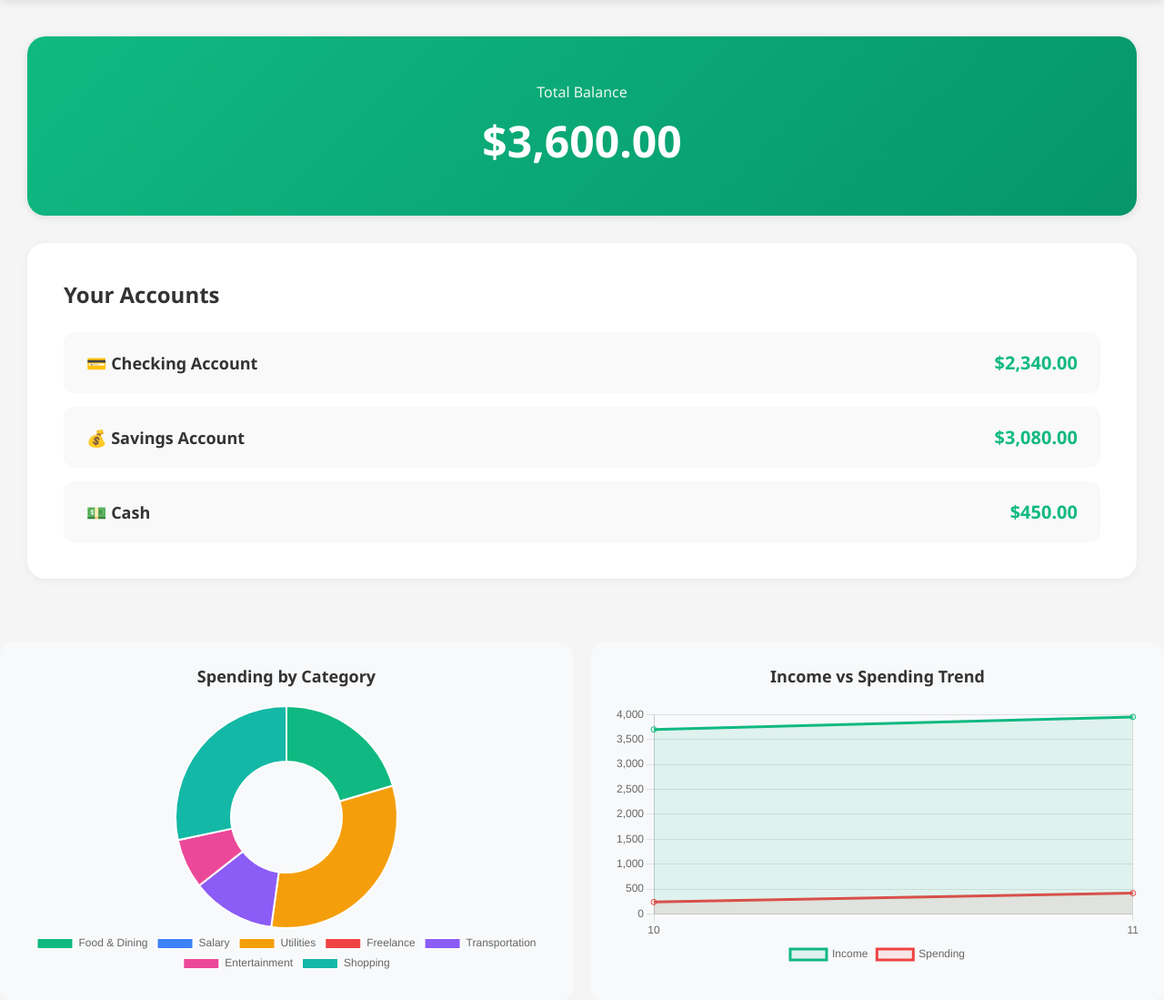
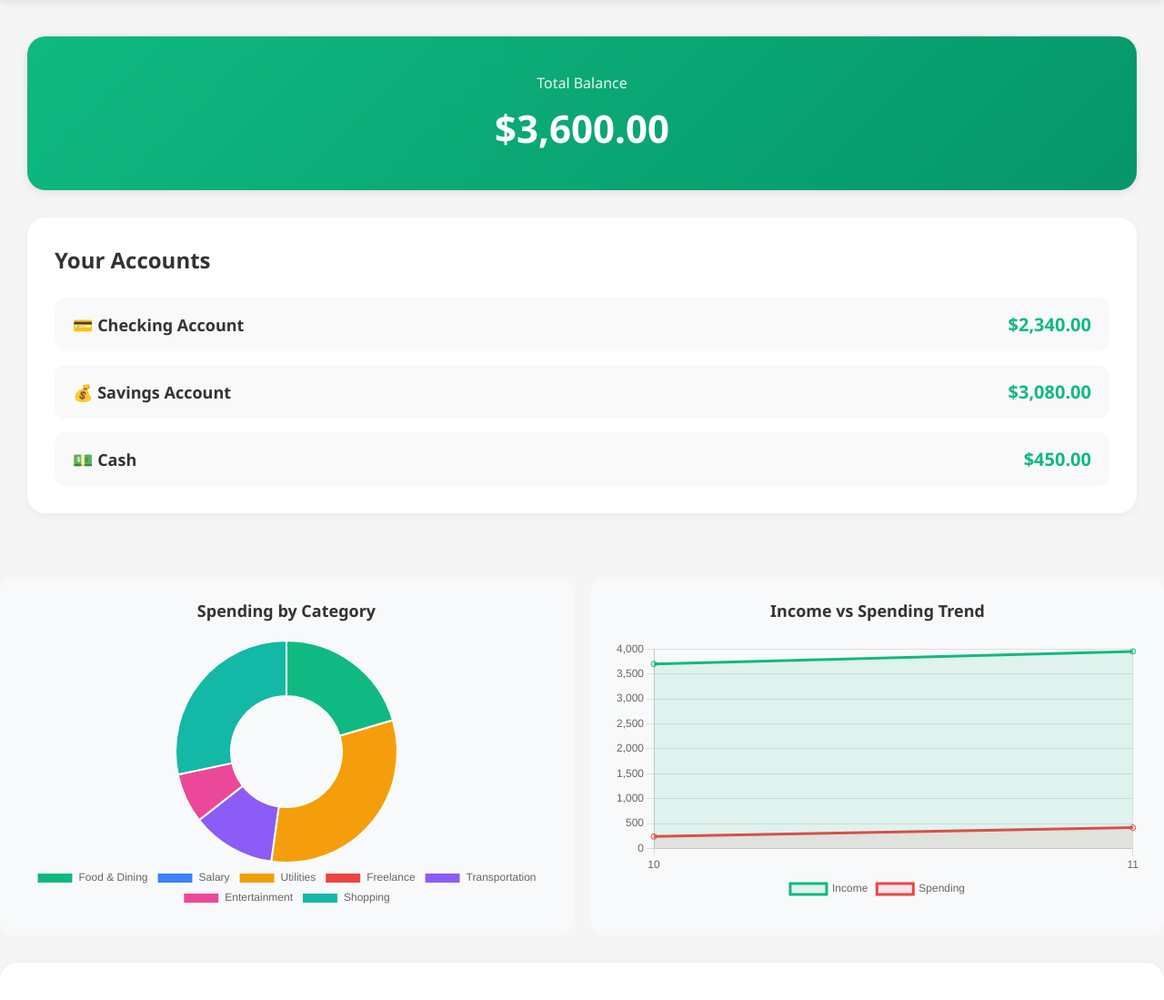
Before and after one commit to Mamoun77/Money-Map, a Flask app: page /home in a window 1280 px wide. Shown: the part 76-1175 px from the top of the page at 91% size. Run offline with Flask 3, Linux system fonts and the light colour scheme.

Commit message:
Making elements a bit smaller in the home page

```diff
--- a/app/static/css/home.css
+++ b/app/static/css/home.css
@@ -11,7 +11,7 @@
 
 .total-balance {
     background: linear-gradient(135deg, #10b981 0%, #059669 100%);
-    padding: 50px;
+    padding: 40px;
     border-radius: 20px;
     box-shadow: 0 2px 10px rgba(0, 0, 0, 0.1);
     margin-bottom: 30px;
@@ -27,13 +27,13 @@
 }
 
 .total-balance .amount {
-    font-size: 48px;
+    font-size: 42px;
     font-weight: 700;
 }
 
 .accounts-section {
     background: white;
-    padding: 40px;
+    padding: 30px;
     border-radius: 20px;
     box-shadow: 0 2px 10px rgba(0, 0, 0, 0.05);
 }
@@ -54,7 +54,7 @@
     display: flex;
     justify-content: space-between;
     align-items: center;
-    padding: 20px 25px;
+    padding: 16px 20px;
     background: #f9f9f9;
     border-radius: 12px;
     transition: background 0.2s ease, transform 0.2s ease;
```
